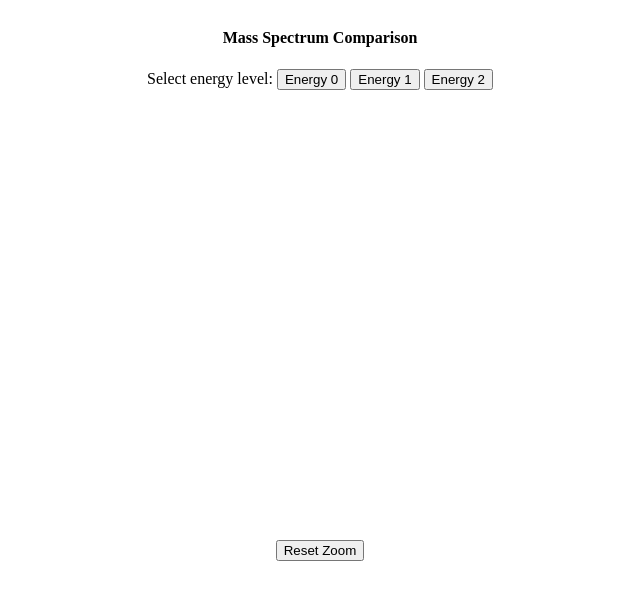
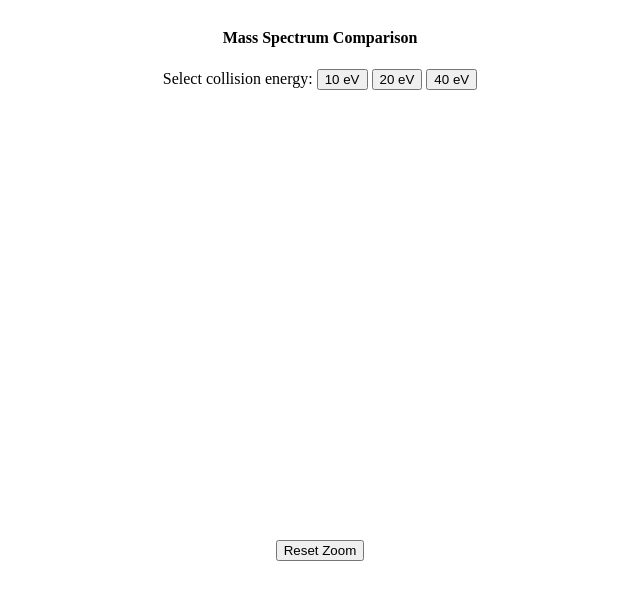
Before and after one commit to quanted/INTERPRET-NTA, a plain HTML site: page mirror_plots.html in a window 1280 px wide. Shown: the whole page, without its empty margins (320-960 px from the left). Drawn offline with Linux system fonts and the light colour scheme.

Commit message:
Switched 'energy level' to 'collision energy' on buttons

```diff
--- a/mirror_plots.html
+++ b/mirror_plots.html
@@ -7,10 +7,10 @@
   <body>
     <div class="graph-container">
       <h4>Mass Spectrum Comparison</h4>
-      <div>Select energy level:
-        <button id="energy0button">Energy 0</button>
-        <button id="energy1button">Energy 1</button>
-        <button id="energy2button">Energy 2</button>
+      <div>Select collision energy:
+        <button id="energy0button">10 eV</button>
+        <button id="energy1button">20 eV</button>
+        <button id="energy2button">40 eV</button>
       </div>
       <svg width="600" height="450" id="msplot"></svg>
       <button id="zoomReset">Reset Zoom</button>
```
